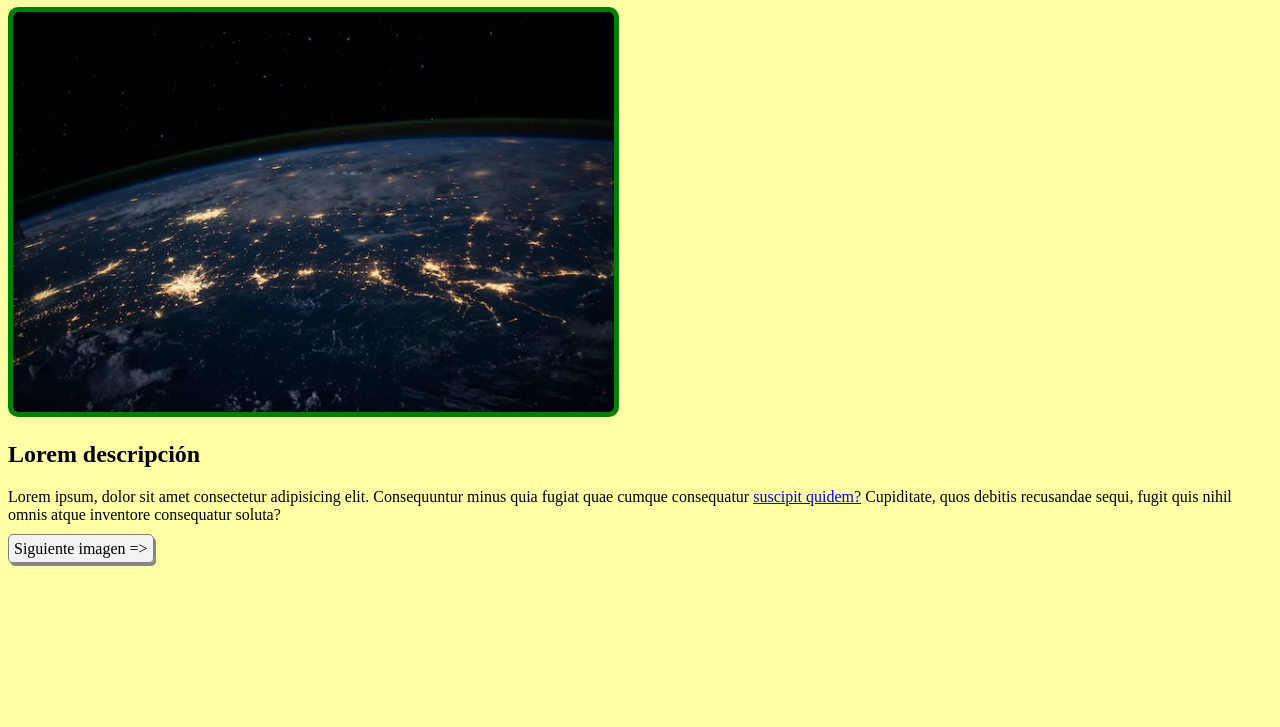
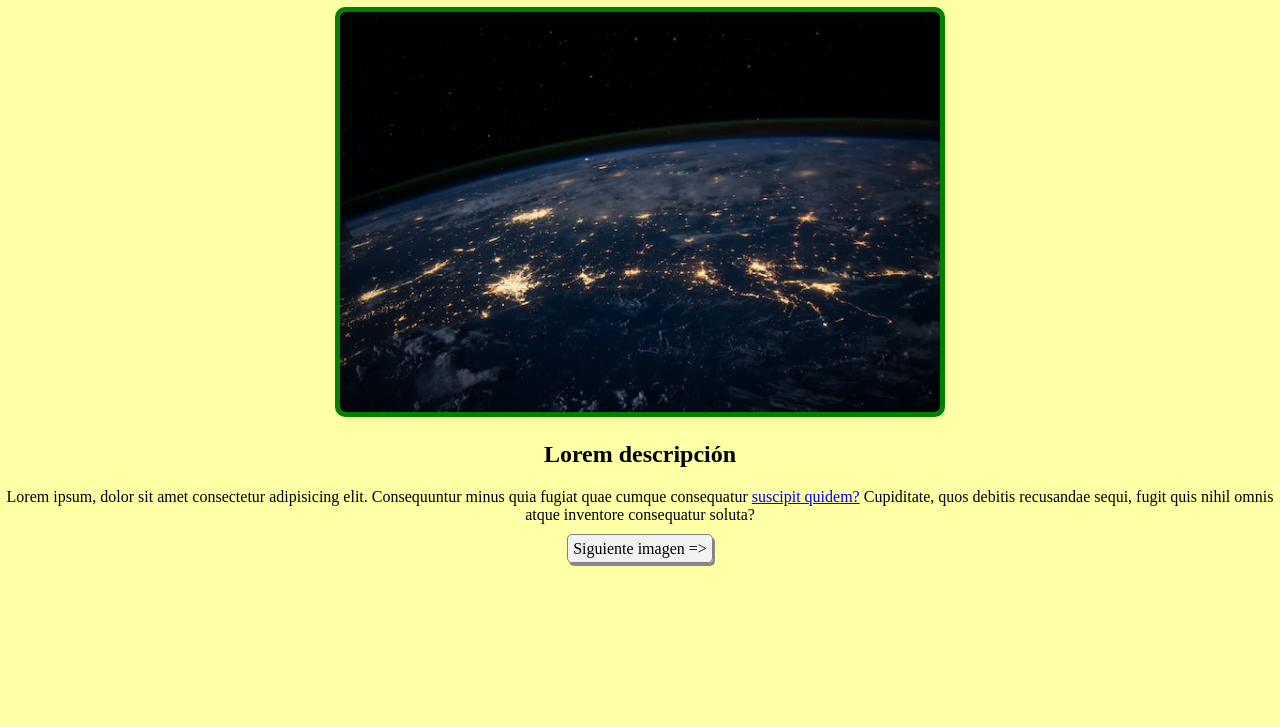
Before and after one commit to luisinago/taller-semama-seis, a plain HTML site: page page1.html in a window 1280 px wide. Shown: the part 73-800 px from the top of the page. Drawn offline with Linux system fonts and the light colour scheme.

Commit message:
Centré el contenido

```diff
--- a/styles.css
+++ b/styles.css
@@ -1,5 +1,7 @@
 body {
     background-color: rgb(255, 255, 165);
+    margin: 0;
+    text-align: center;
 }
 
 .image{
```
